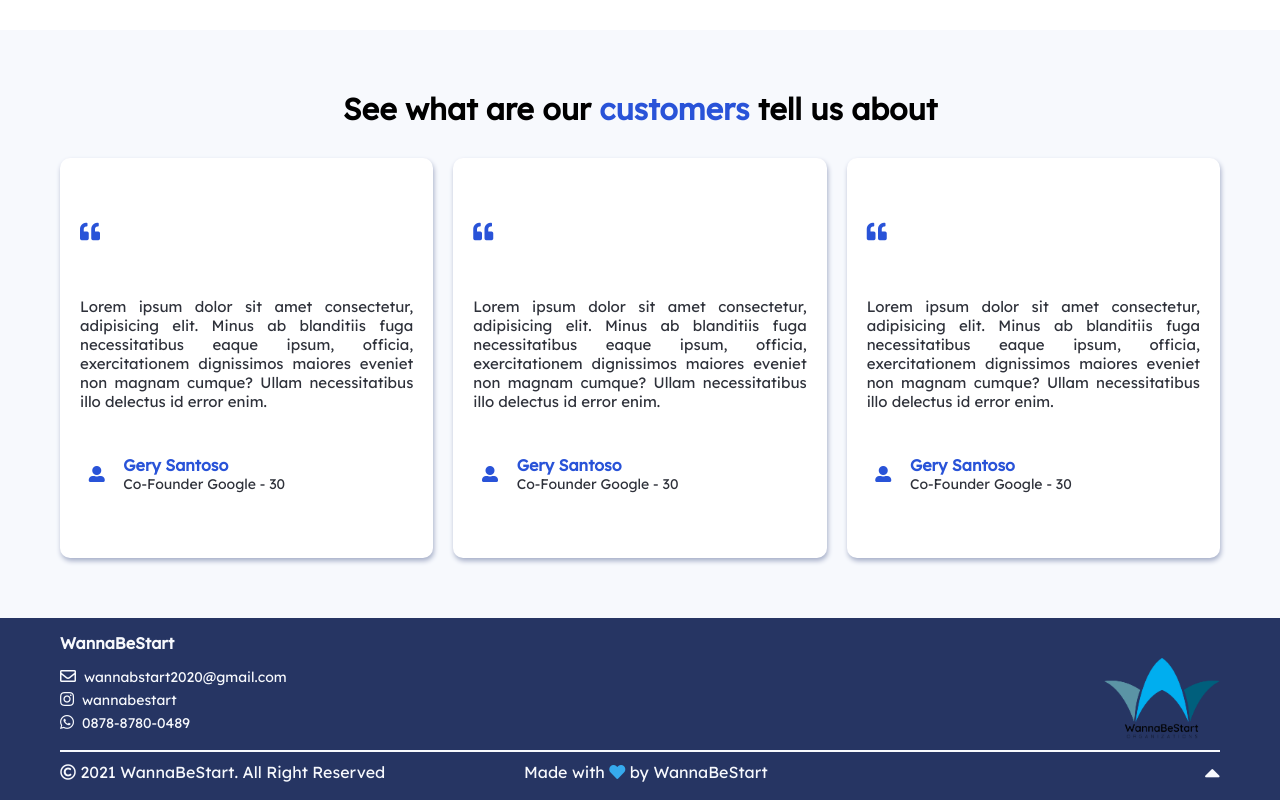
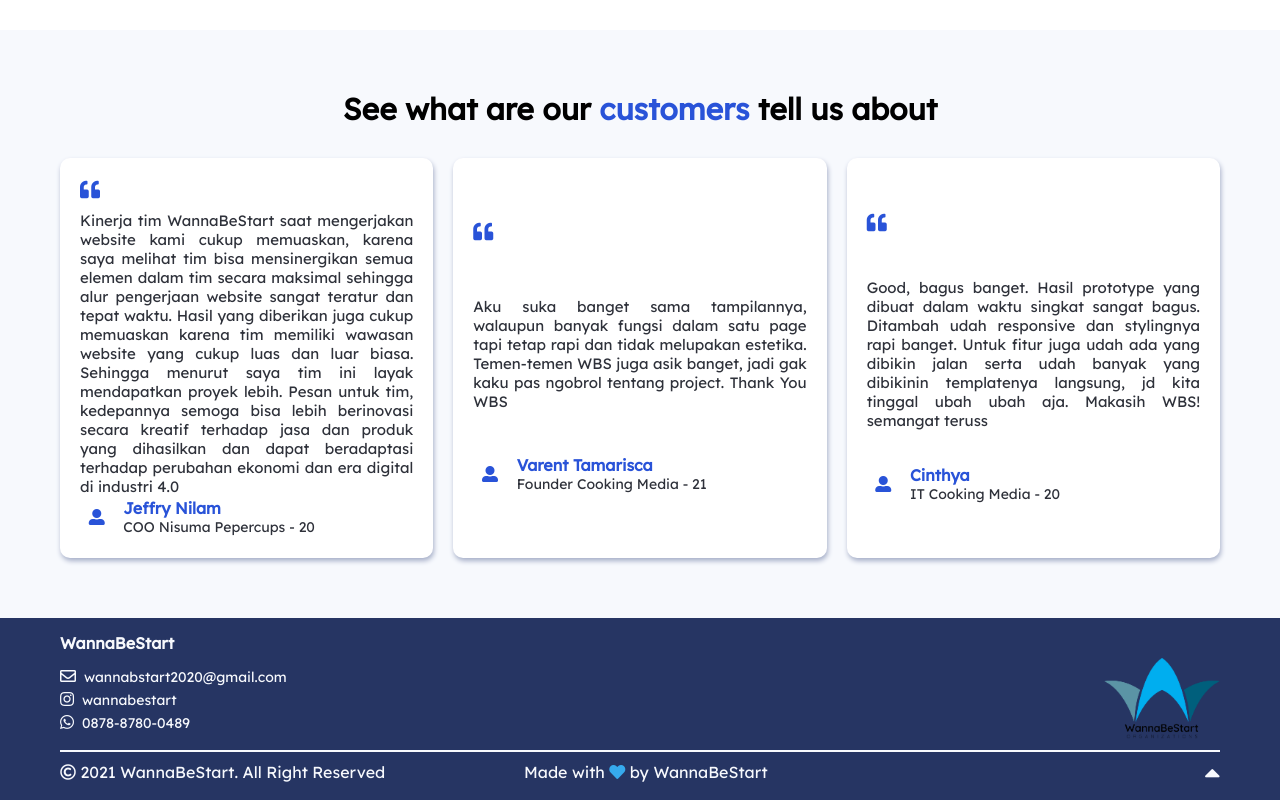
Before and after one commit to gerysantoso03/wannabestart-website, a Vue app: page /customer-story in a window 1280 px wide. Shown: the part 890-1690 px from the top of the page. Built offline with nearby package versions, Linux system fonts and the light colour scheme; a web font is replaced by a local one.

Commit message:
add testimonial and new timeline in components

```diff
--- a/src/components/aboutUs/Timeline.vue
+++ b/src/components/aboutUs/Timeline.vue
@@ -61,6 +61,12 @@
           date: "11 Januari 2021",
           desc:
             "Our second project comes from Aero99, a luxury car vehicle showroom. When meeting with them we all look at the luxury cars that are sold by them, what a beautiful sight!",
+        },
+        {
+          title: "Collaboration With Cooking Media",
+          date: "25 Juli 2021",
+          desc:
+            "This is our collaboration project with one of the teams in Skystar Venture Incubation Program, Cooking Media. Our team builds a prototype for their website and Cooking Media provide feedback to our development workflow",
         },
       ],
     };
--- a/src/components/customerStory/CustomerCards.vue
+++ b/src/components/customerStory/CustomerCards.vue
@@ -1,4 +1,4 @@
-<template>
+ <template>
   <section class="customer-cards">
     <h4 class="customer-cards-title">
       See what are our <span>customers</span> tell us about
@@ -30,25 +30,25 @@
     return {
       clients: [
         {
-          name: "Gery Santoso",
-          job: "Co-Founder Google",
-          age: 30,
+          name: "Jeffry Nilam",
+          job: "COO Nisuma Pepercups",
+          age: 20,
           testimony:
-            "Lorem ipsum dolor sit amet consectetur, adipisicing elit. Minus ab blanditiis fuga necessitatibus eaque ipsum, officia, exercitationem dignissimos maiores eveniet non magnam cumque? Ullam necessitatibus illo delectus id error enim.",
+            "Kinerja tim WannaBeStart saat mengerjakan website kami cukup memuaskan, karena saya melihat tim bisa mensinergikan semua elemen dalam tim secara maksimal sehingga alur pengerjaan website sangat teratur dan tepat waktu. Hasil yang diberikan juga cukup memuaskan karena tim memiliki wawasan website yang cukup luas dan luar biasa. Sehingga menurut saya tim ini layak mendapatkan proyek lebih. Pesan untuk tim, kedepannya semoga bisa lebih berinovasi secara kreatif terhadap jasa dan produk yang dihasilkan dan dapat beradaptasi terhadap perubahan ekonomi dan era digital di industri 4.0",
         },
         {
-          name: "Gery Santoso",
-          job: "Co-Founder Google",
-          age: 30,
+          name: "Varent Tamarisca",
+          job: "Founder Cooking Media",
+          age: 21,
           testimony:
-            "Lorem ipsum dolor sit amet consectetur, adipisicing elit. Minus ab blanditiis fuga necessitatibus eaque ipsum, officia, exercitationem dignissimos maiores eveniet non magnam cumque? Ullam necessitatibus illo delectus id error enim.",
+            "Aku suka banget sama tampilannya, walaupun banyak fungsi dalam satu page tapi tetap rapi dan tidak melupakan estetika. Temen-temen WBS juga asik banget, jadi gak kaku pas ngobrol tentang project. Thank You WBS",
         },
         {
-          name: "Gery Santoso",
-          job: "Co-Founder Google",
-          age: 30,
+          name: "Cinthya",
+          job: "IT Cooking Media",
+          age: 20,
           testimony:
-            "Lorem ipsum dolor sit amet consectetur, adipisicing elit. Minus ab blanditiis fuga necessitatibus eaque ipsum, officia, exercitationem dignissimos maiores eveniet non magnam cumque? Ullam necessitatibus illo delectus id error enim.",
+            "Good, bagus banget. Hasil prototype yang dibuat dalam waktu singkat sangat bagus. Ditambah udah responsive dan stylingnya rapi banget. Untuk fitur juga udah ada yang dibikin jalan serta udah banyak yang dibikinin templatenya langsung, jd kita tinggal ubah ubah aja. Makasih WBS! semangat teruss",
         },
       ],
     };
```
